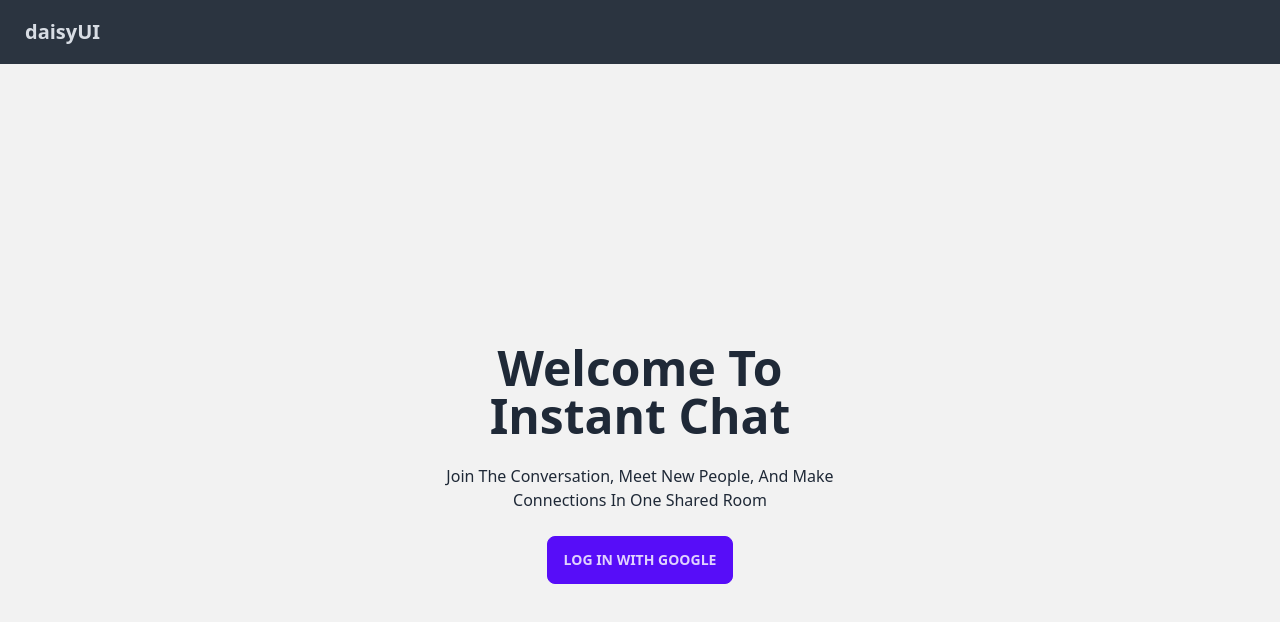
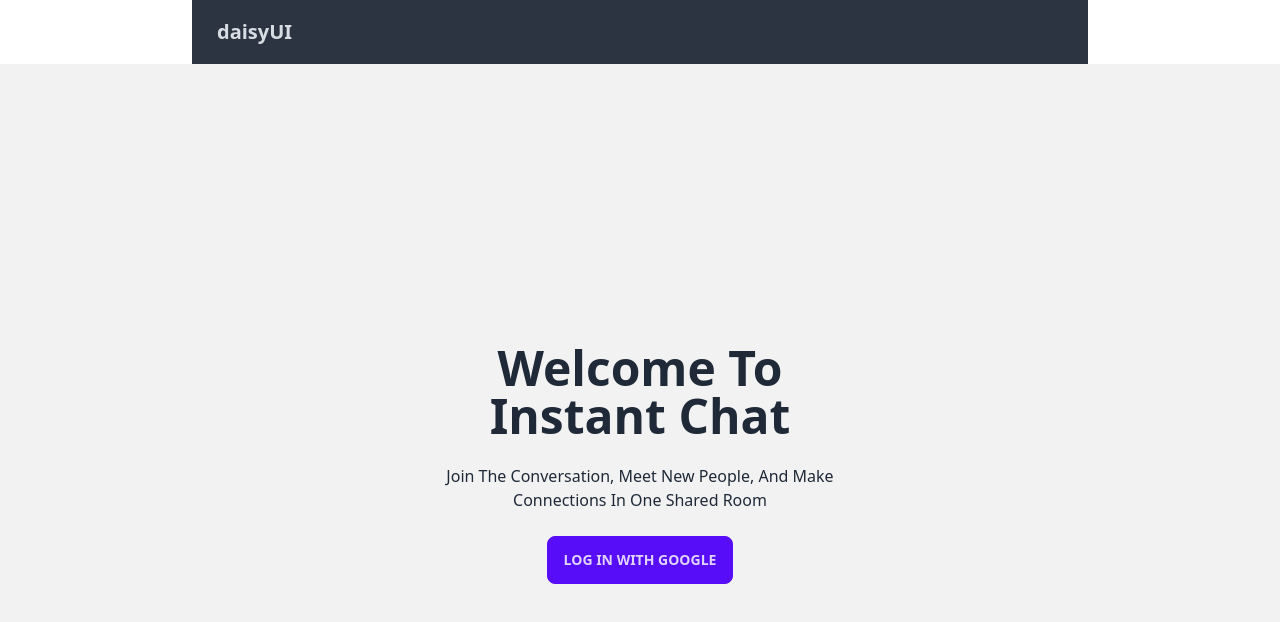
Before and after one commit to Chrstphr9/Instant-Chat, a React (Vite) app: page / in a window 1280 px wide. Shown: the top 622 px of the page. Built offline with nearby package versions, Linux system fonts and the light colour scheme.

Commit message:
contained the navbar

```diff
--- a/src/components/Navbar.jsx
+++ b/src/components/Navbar.jsx
@@ -3,7 +3,7 @@ import React from "react";
 const Navbar = () => {
   return (
     <>
-      <div className="navbar bg-neutral text-neutral-content">
+      <div className="containerWrap navbar bg-neutral text-neutral-content">
         <a className="btn btn-ghost normal-case text-xl">daisyUI</a>
       </div>
     </>
--- a/src/index.css
+++ b/src/index.css
@@ -1,3 +1,7 @@
 @tailwind base;
 @tailwind components;
 @tailwind utilities;
+
+.containerWrap {
+    @apply container mx-auto max-w-4xl
+}
```
